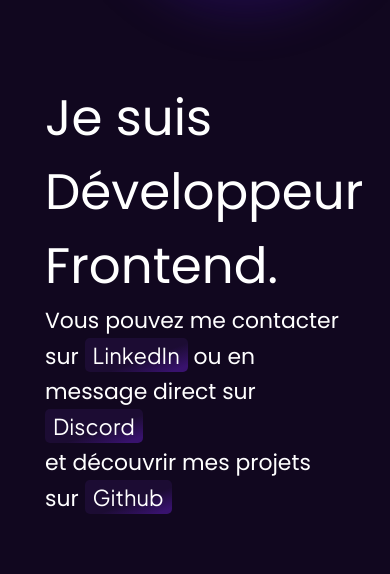
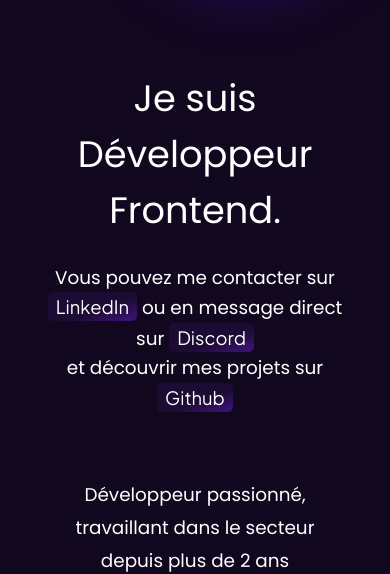
Before and after one commit to Iskandar835/Portfolio-v2, a React (Vite) app: page / in a window 390 px wide. Shown: the part 598-1172 px from the top of the page. Built offline with nearby package versions, Linux system fonts and the light colour scheme.

Commit message:
feat: ajout responsive tabs

```diff
--- a/src/pages/Home/styles.css
+++ b/src/pages/Home/styles.css
@@ -77,3 +77,24 @@
    align-items: center;
    margin-top: 200px;
 }
+
+/******     MEDIA QUERIES     ******/
+
+@media (width <= 1024px) {
+   .intro-titles {
+      font-size: 2.3rem;
+   }
+
+   .professional-intro {
+      text-align: center;
+      font-size: 1.15rem;
+   }
+
+   .intro-tags {
+      margin-top: 25px;
+   }
+
+   .help-section {
+      margin-top: 220px;
+   }
+}
```
